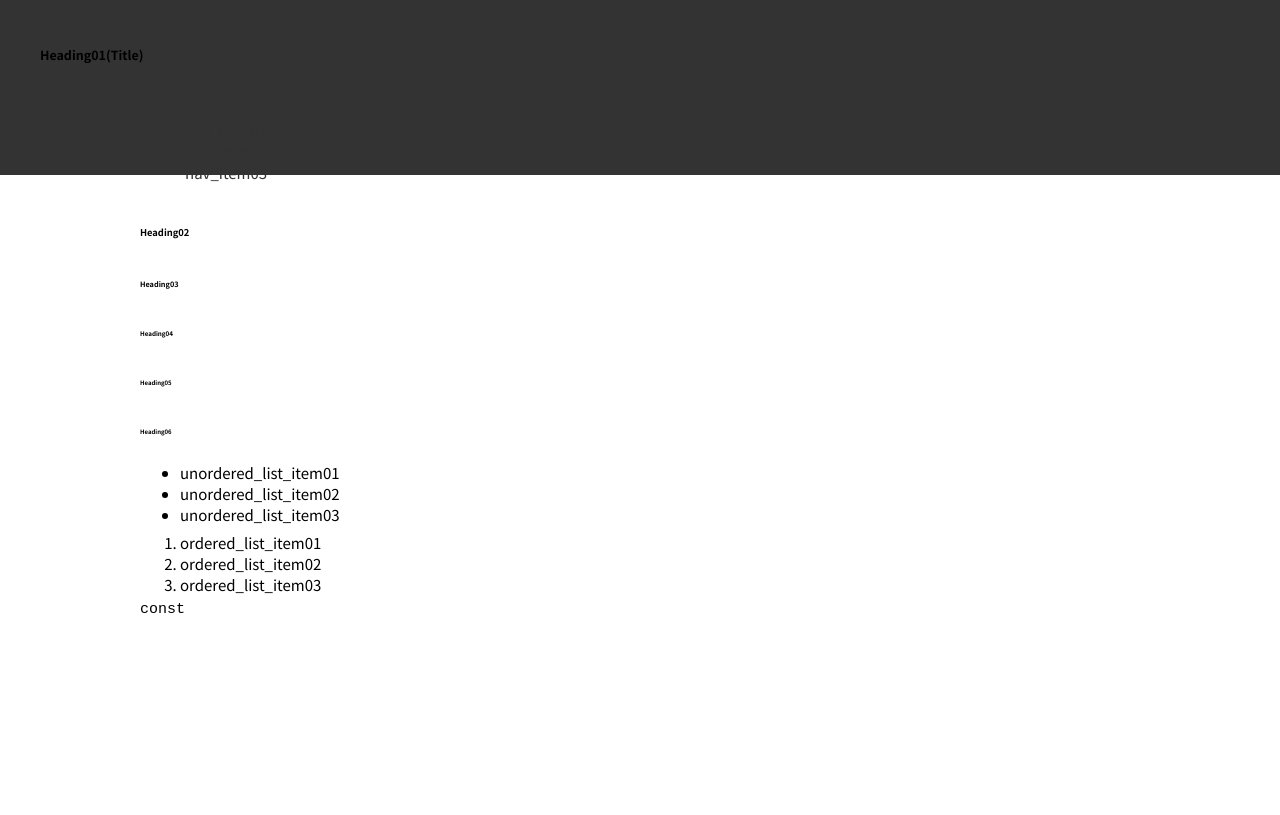
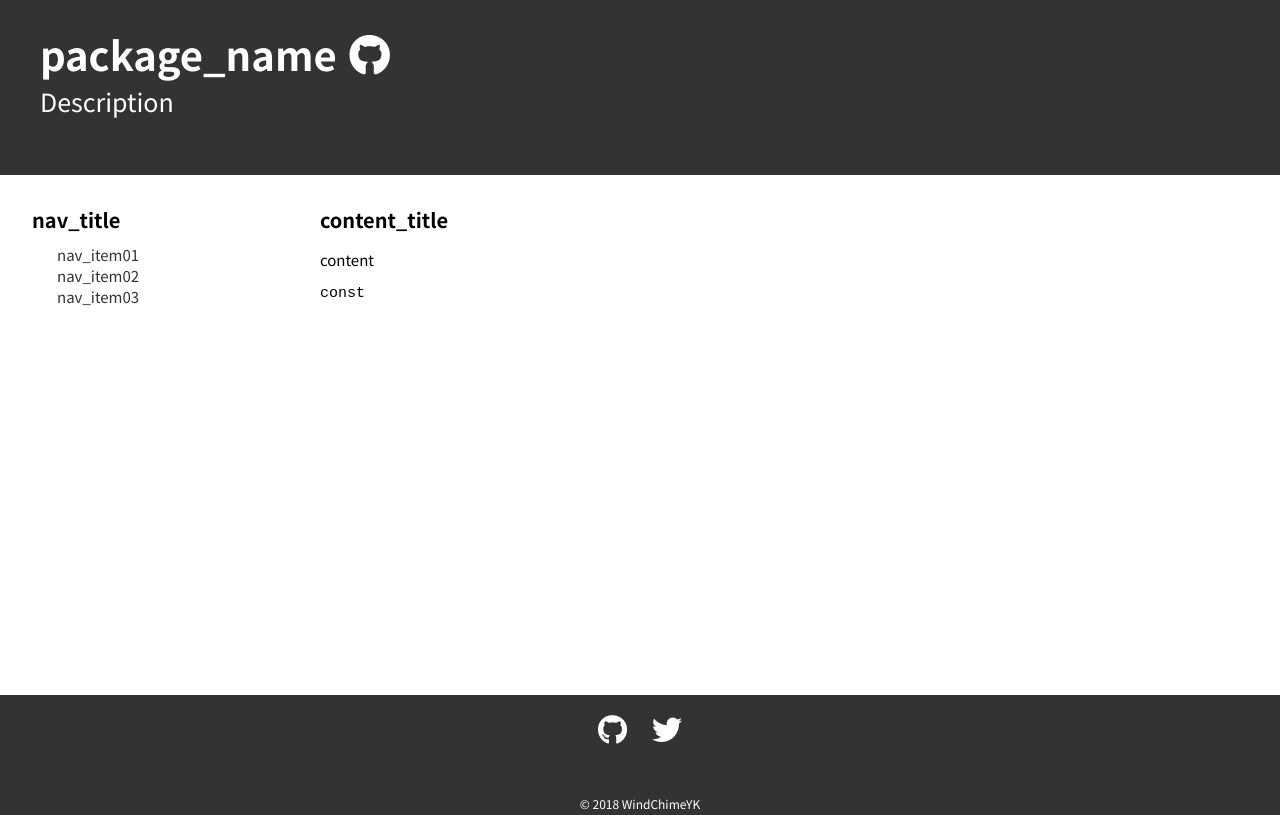
Before and after one commit to windchime-yk/my-docs-template, a website built with webpack: page docs/index.html in a window 1280 px wide. Built offline with nearby package versions, Linux system fonts and the light colour scheme.

Commit message:
HTMLを更新

```diff
--- a/docs/index.html
+++ b/docs/index.html
@@ -1,47 +1,59 @@
 <!DOCTYPE html>
 <html lang="ja">
+
 <head>
   <meta charset="UTF-8">
   <meta name="viewport" content="width=device-width, initial-scale=1.0, viewport-fit=cover">
   <meta http-equiv="X-UA-Compatible" content="ie=edge">
   <title>Docs</title>
-  <link rel="stylesheet" href="./assets/css/main.css">
+  <link rel="stylesheet" href="https://use.fontawesome.com/releases/v5.0.13/css/brands.css" integrity="sha384-VGCZwiSnlHXYDojsRqeMn3IVvdzTx5JEuHgqZ3bYLCLUBV8rvihHApoA1Aso2TZA" crossorigin="anonymous">
+  <link rel="stylesheet" href="https://use.fontawesome.com/releases/v5.0.13/css/fontawesome.css" integrity="sha384-GVa9GOgVQgOk+TNYXu7S/InPTfSDTtBalSgkgqQ7sCik56N9ztlkoTr2f/T44oKV" crossorigin="anonymous">  <link rel="stylesheet" href="./assets/css/main.css">
 </head>
+
 <body>
   <header role="banner" class="l-header">
     <div class="l-header__wrapper">
-      <h1 class="l-head">Heading01(Title)</h1>
-      <nav role="navigation" class="l-nav">
-        <ul class="l-nav__list">
-          <li class="l-nav__item"><a href="#" class="l-nav__item-link">nav_item01</a></li>
-          <li class="l-nav__item"><a href="#" class="l-nav__item-link">nav_item02</a></li>
-          <li class="l-nav__item"><a href="#" class="l-nav__item-link">nav_item03</a></li>
-        </ul>
-      </nav>
+      <h1 class="l-header__head">
+        <span class="l-header__head-text">package_name</span>
+        <a href="https://github.com/WindChimeYK" class="l-header__head-link"><span class="fab fa-github l-header__head-icon"></span></a>
+      </h1>
+      <p class="l-header__text">Description</p>
     </div>
   </header>
-  <main role="main" class="l-main">
-
-    <h2 class="l-head2">Heading02</h2>
-    <h3 class="l-head3">Heading03</h3>
-    <h4 class="l-head4">Heading04</h4>
-    <h5 class="l-head5">Heading05</h5>
-    <h6 class="l-head6">Heading06</h6>
-    <ul>
-      <li>unordered_list_item01</li>
-      <li>unordered_list_item02</li>
-      <li>unordered_list_item03</li>
-    </ul>
-    <ol>
-      <li>ordered_list_item01</li>
-      <li>ordered_list_item02</li>
-      <li>ordered_list_item03</li>
-    </ol>
-    <code class="p-syntax">
-      const
-    </code>
-  </main>
+  <div class="l-container">
+    <main role="main" class="l-main">
+      <section class="p-contents">
+        <h2 class="p-contents__head">content_title</h2>
+        <p class="p-contents__text">content</p>
+        <code class="p-syntax">
+          const
+        </code>
+      </section>
+    </main>
+    <nav role="navigation" class="l-nav">
+      <h2 class="l-nav__title">nav_title</h2>
+      <ul class="l-nav__list">
+        <li class="l-nav__item">
+          <a href="#" class="l-nav__item-link">nav_item01</a>
+        </li>
+        <li class="l-nav__item">
+          <a href="#" class="l-nav__item-link">nav_item02</a>
+        </li>
+        <li class="l-nav__item">
+          <a href="#" class="l-nav__item-link">nav_item03</a>
+        </li>
+      </ul>
+    </nav>
+    <footer role="contentinfo" class="l-footer">
+      <ul class="l-footer__list">
+        <li class="l-footer__item"><a href="https://github.com/WindChimeYK" class="l-footer__item-link"><span class="fab fa-github l-footer__item-icon"></span></a></li>
+        <li class="l-footer__item"><a href="https://twitter.com/windchime_yk" class="l-footer__item-link"><span class="fab fa-twitter l-footer__item-icon"></span></a></li>
+      </ul>
+      <small class="l-footer__copy">&copy; 2018 WindChimeYK</small>
+    </footer>
+  </div>
 
   <script src="./assets/js/main.js"></script>
 </body>
+
 </html>
```
